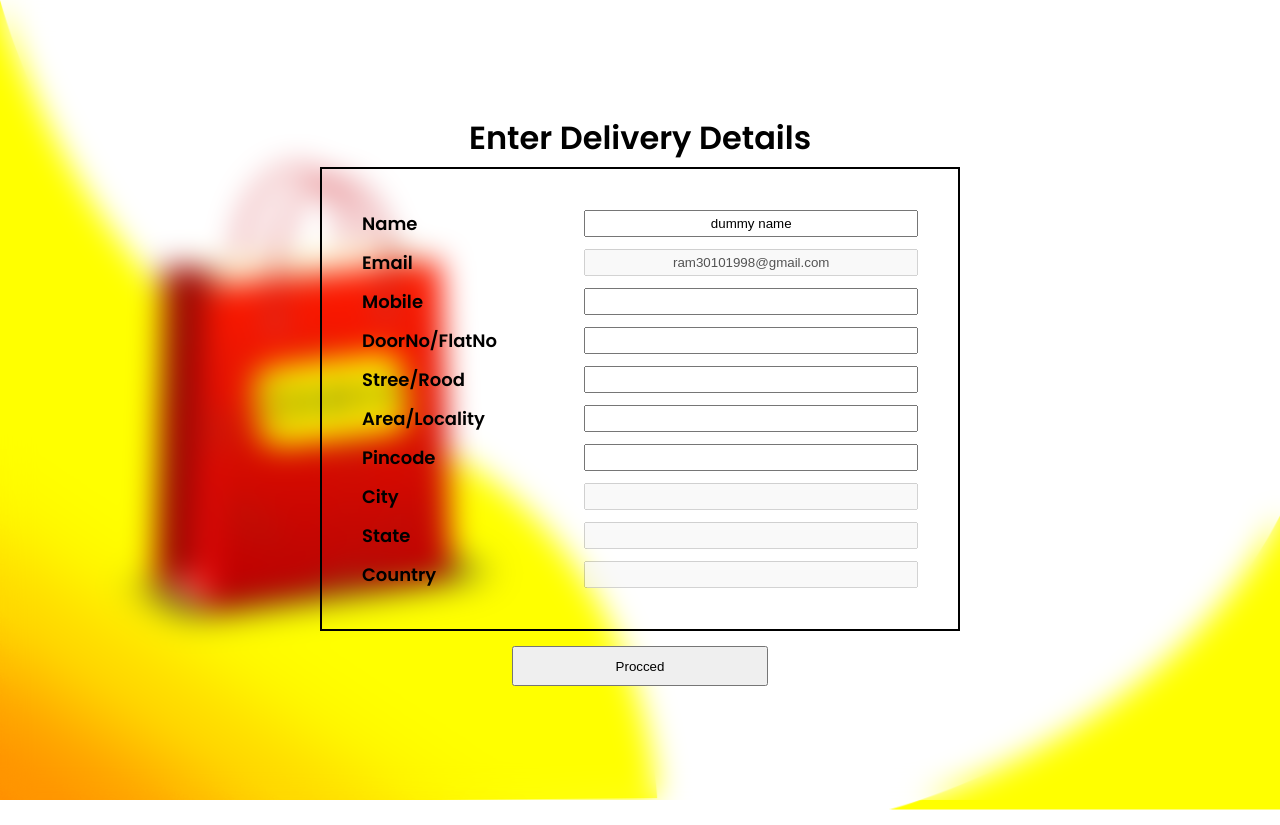
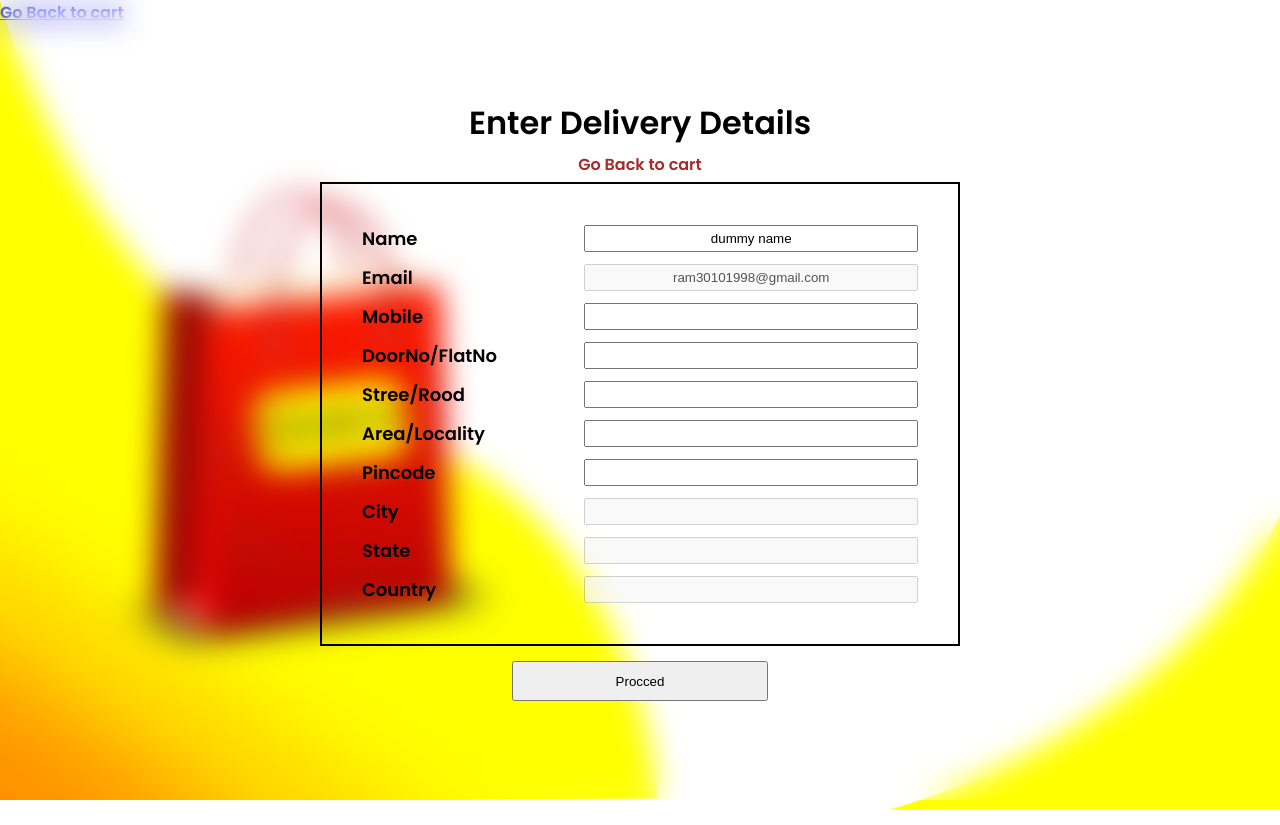
Before and after one commit to RamR3R/Dfabrica-ecommerce-site, a website: page checkout.html in a window 1280 px wide. Before the commit the page ends 800 px from the top, so only its background shows below. Drawn offline with Linux system fonts and the light colour scheme.

Commit message:
Added go back to cart in checkout page

```diff
--- a/checkout.html
+++ b/checkout.html
@@ -11,6 +11,7 @@
     <meta name="viewport" content="width=device-width, initial-scale=1" />
   </head>
   <body>
+    <a href="./cart.html">Go Back to cart</a>
     <img class="wave right" src="./Images/Login img/pattern1.png" />
     <img class="wave left" src="./Images/Login img/pattern.png" />
     <div class="main-container noshow" id="otp-main">
@@ -30,6 +31,7 @@
     </div>
     <form id="checkout" class="main-container show">
       <h1>Enter Delivery Details</h1>
+      <a href="./cart.html" style="text-decoration: none; color: brown; ">Go Back to cart</a>
         <div>
             <div><label for="name">Name<input id="name" type="text" required></label></div>
             <div><label for="email">Email<input id="email" type="email" required disabled></label></div>
```
